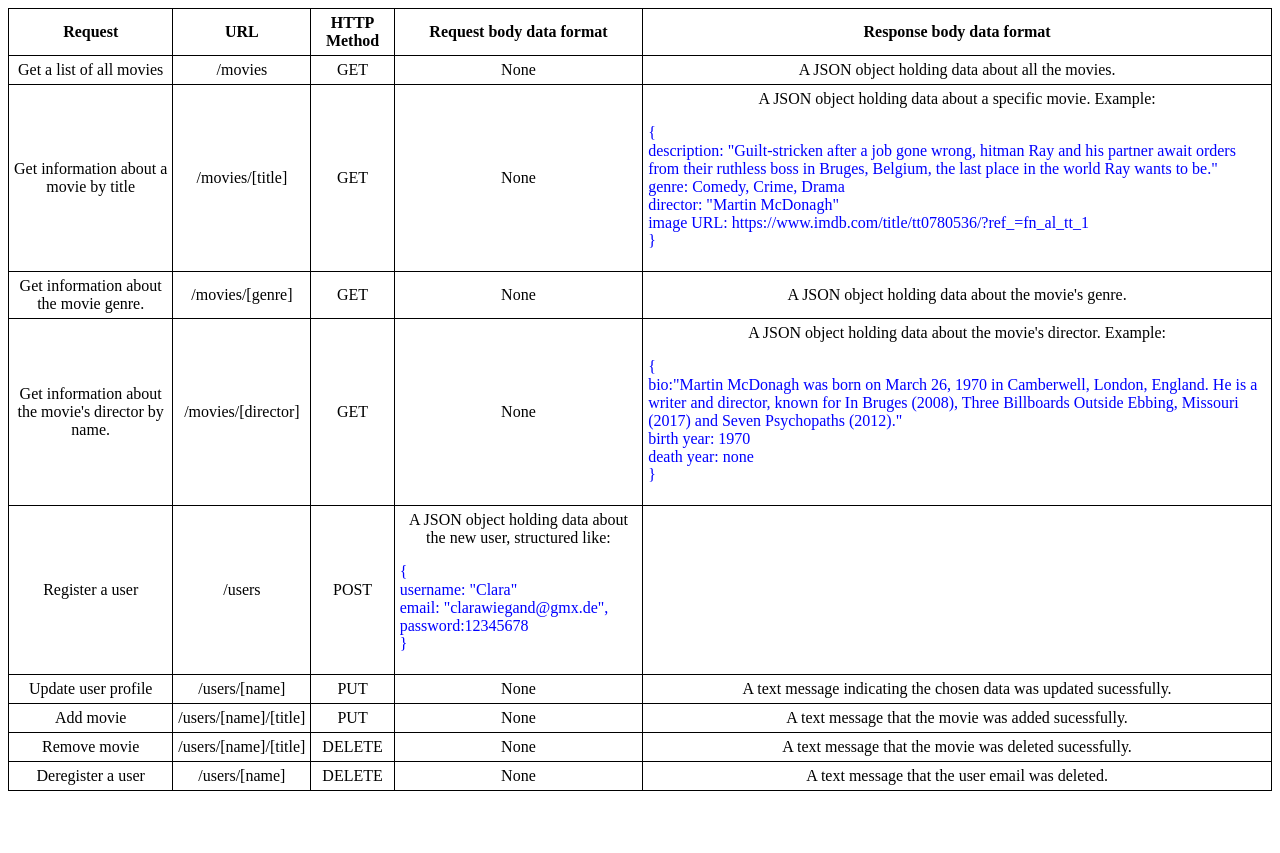
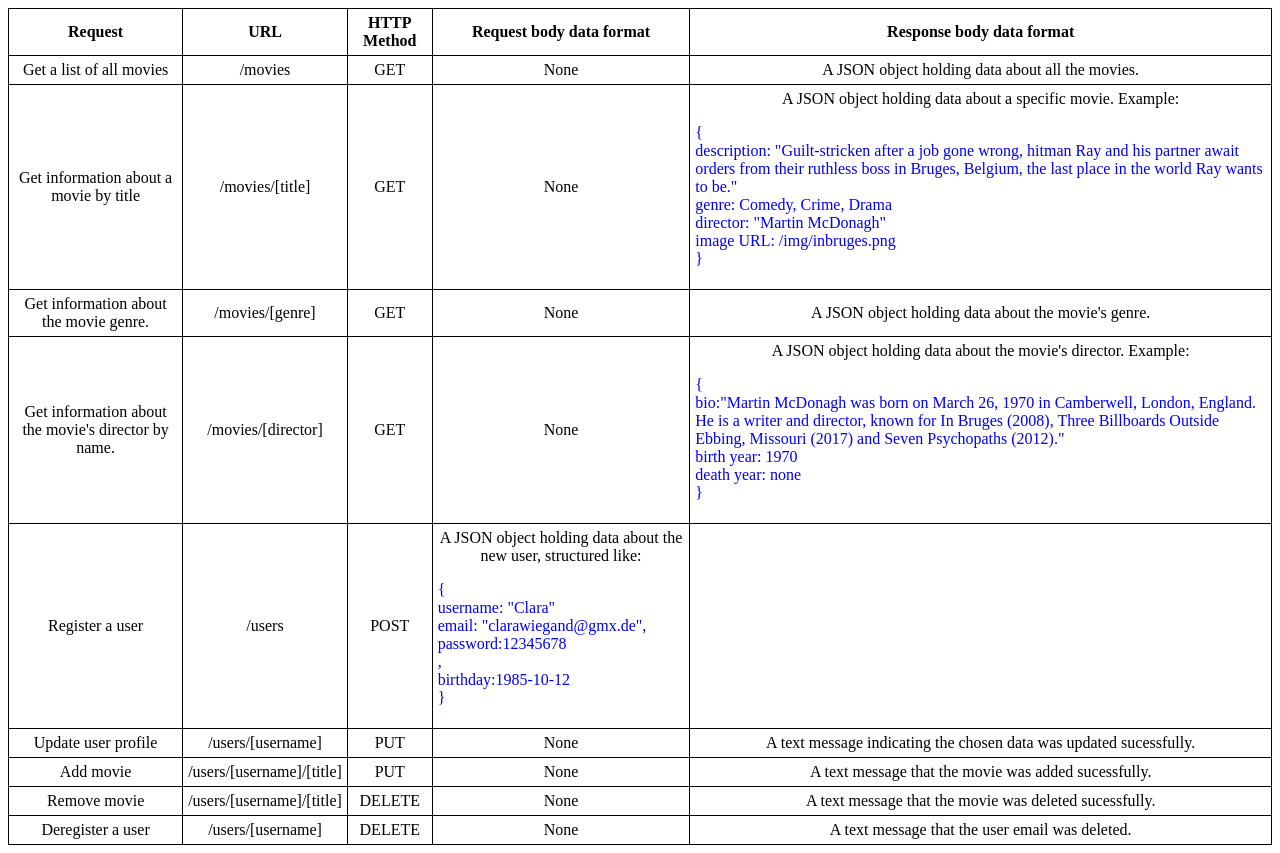
Before and after one commit to ClaraPapaya/myMovies-api, a website: page public/documentation.html in a window 1280 px wide. Shown: the part 260-1113 px from the top of the page. Before the commit the page ends 1059 px from the top, so only its background shows below. Drawn offline with Linux system fonts and the light colour scheme.

Commit message:
Changed endpoints

```diff
--- a/public/documentation.html
+++ b/public/documentation.html
@@ -45,7 +45,7 @@
                             the last place in the world Ray wants to be."<br>
                             genre: Comedy, Crime, Drama<br>
                             director: "Martin McDonagh"<br>
-                            image URL: https://www.imdb.com/title/tt0780536/?ref_=fn_al_tt_1<br>}</p>
+                            image URL: /img/inbruges.png<br>}</p>
                     </td>
                 </tr>
                 <tr>
@@ -72,34 +72,34 @@
                     <td>/users</td>
                     <td>POST</td>
                     <td>A JSON object holding data about the new user, structured like:
-                        <p class="example">{<br>username: "Clara"<br>email: "clarawiegand@gmx.de",<br>password:12345678<br>}</p>
+                        <p class="example">{<br>username: "Clara"<br>email: "clarawiegand@gmx.de",<br>password:12345678<br>, <br>birthday:1985-10-12<br>}</p>
                     </td>
                     <td></td>
                 </tr>
                 <tr>
                     <td>Update user profile</td>
-                    <td>/users/[name]</td>
+                    <td>/users/[username]</td>
                     <td>PUT</td>
                     <td>None</td>
                     <td>A text message indicating the chosen data was updated sucessfully.</td>
                 </tr>
                 <tr>
                     <td>Add movie</td>
-                    <td>/users/[name]/[title]</td>
+                    <td>/users/[username]/[title]</td>
                     <td>PUT</td>
                     <td>None</td>
                     <td>A text message that the movie was added sucessfully.</td>
                 </tr>
                 <tr>
                     <td>Remove movie</td>
-                    <td>/users/[name]/[title]</td>
+                    <td>/users/[username]/[title]</td>
                     <td>DELETE</td>
                     <td>None</td>
                     <td>A text message that the movie was deleted sucessfully.</td>
                 </tr>
                 <tr>
                     <td>Deregister a user</td>
-                    <td>/users/[name]</td>
+                    <td>/users/[username]</td>
                     <td>DELETE</td>
                     <td>None</td>
                     <td>A text message that the user email was deleted.</td>
```
Also changed, not shown: index.js (+4 -4 lines).
